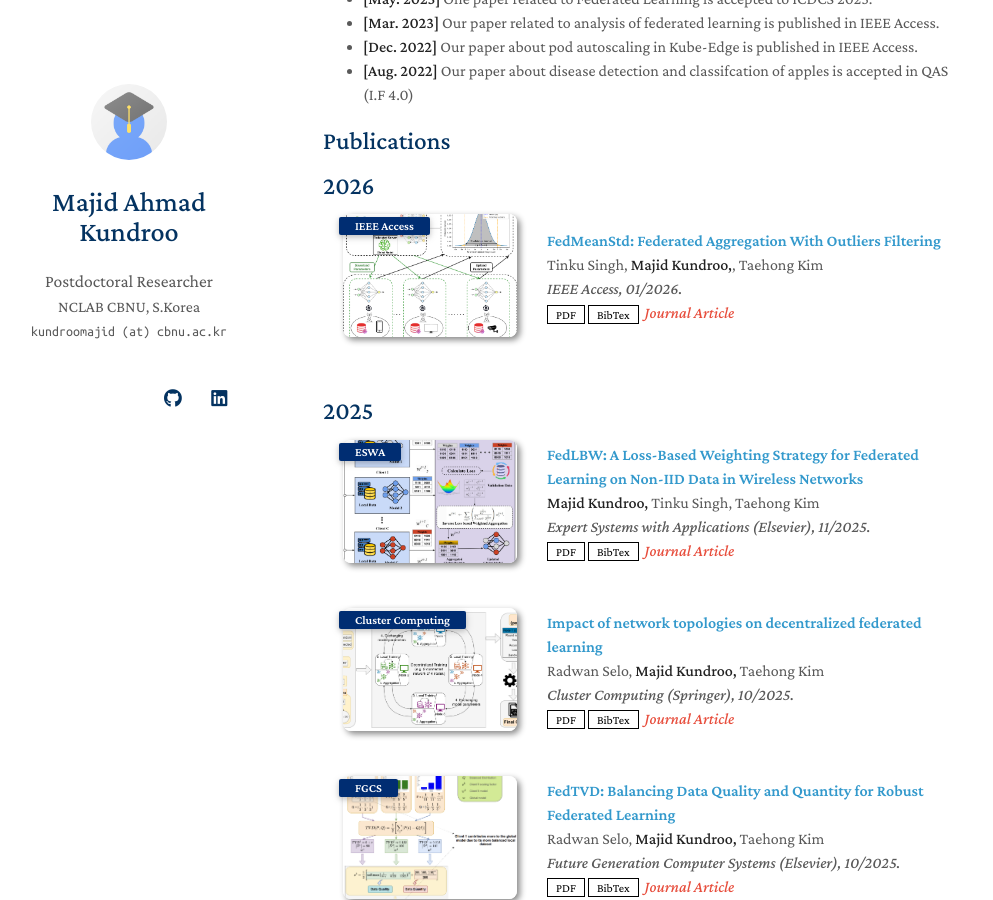
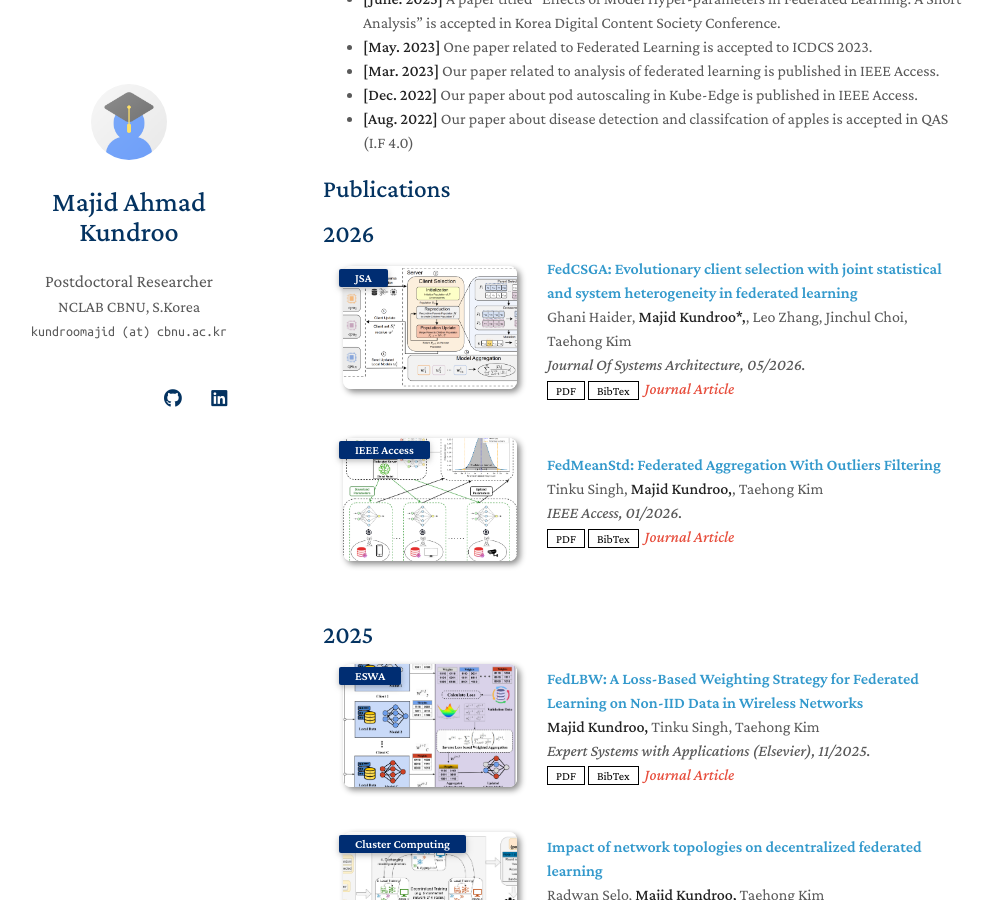
Before and after one commit to kundroomajid/kundroomajid.github.io, a Jekyll site: the page built from index.md, in a window 1280 px wide and 900 px high, scrolled down 1471 px. Shown: the whole window, without its empty margins (147-1140 px from the left). Built offline with Jekyll 4.4.1, drawn with Linux system fonts in a browser that asks for light colours; nearby versions of some CDN libraries; a style sheet for code colours, icons or effects is not loaded; our own code applies the rules of GitHub Pages for plain Markdown files; some of the changed text lies outside the part shown.

Commit message:
adds FedCSGA paper

```diff
--- a/_includes/publications.md
+++ b/_includes/publications.md
@@ -4,6 +4,29 @@
 
 <ol class="bibliography">
 <h2 id="" style="margin: 20px 0px 10px;">2026</h2>
+
+<li>
+<div class="pub-row">
+  <div class="col-sm-3 abbr" style="position: relative;padding-right: 15px;padding-left: 15px;">
+    <img src="assets/img/fedcsga.png" class="teaser img-fluid z-depth-1">
+    <abbr class="badge">JSA</abbr>
+  </div>
+  <div class="col-sm-9" style="position: relative;padding-right: 15px;padding-left: 20px;">
+    <div class="title"><a href="https://doi.org/10.1016/j.sysarc.2026.103813">FedCSGA: Evolutionary client selection with joint statistical and system heterogeneity in federated learning </a></div>
+    <div class="author">  Ghani Haider, <strong>Majid Kundroo*,</strong>, Leo Zhang, Jinchul Choi, Taehong Kim</div>
+    <div class="periodical"><em> Journal Of Systems Architecture, 05/2026.</em></div>
+    <div class="links">
+      <a href="https://doi.org/10.1016/j.sysarc.2026.103813" class="btn btn-sm z-depth-0" role="button" target="_blank" style="font-size:12px;">PDF</a>
+      <!-- <a href="#" class="btn btn-sm z-depth-0" role="button" target="_blank" style="font-size:12px;">Code</a> -->
+      <!-- <a href="https://class-il.mpi-inf.mpg.de/mnemonics/" class="btn btn-sm z-depth-0" role="button" target="_blank" style="font-size:12px;">Project Page</a> -->
+      <a href="./assets/bibtex/fedcsga.bib" class="btn btn-sm z-depth-0" role="button" target="_blank" style="font-size:12px;">BibTex</a>
+      <strong><i style="color:#e74d3c"> &nbsp;Journal Article</i></strong>
+    </div>
+  </div>
+</div>
+</li>
+<br>
+
 
 <li>
 <div class="pub-row">
--- a/index.md
+++ b/index.md
@@ -12,6 +12,7 @@ Hello, my name is Majid Ahmad Kundroo, and I am a Postdoctoral researcher at [NC
 - **Machine Learning:** Social Media Analysis, Topic Modelling, Deep Learning
 
 ## News
+- **[April. 2026]** Paper titled "FedCSGA: Evolutionary client selection with joint statistical and system heterogeneity in federated learning, April 2026. [IF 4.1, JCR Top 17.4%]
 - **[Jan. 2026]** Paper titled "FedMeanStd: Federated Aggregation With Outliers Filtering" accepted in IEEE Access, Jan. 2026. [IF 3.6, JCR Top 35.2%]
 - **[Nov. 2025]** Paper titled "FedLBW: A Loss-Based Weighting Strategy for Federated Learning on Non-IID Data in Wireless Networks" published in Expert Systems with Applications (Elsevier), Nov. 2025. [IF 7.5, JCR Top 6.1%]
 - **[Oct. 2025]** Paper titled "FedTVD: Balancing Data Quality and Quantity for Robust Federated Learning" published in Future Generation Computer Systems (Elsevier), Oct. 2025. [IF 6.1, JCR Top 10%]
```
Also changed, not shown: assets/bibtex/fedcsga.bib (added, +12 -0 lines), assets/img/fedcsga.png (added).
